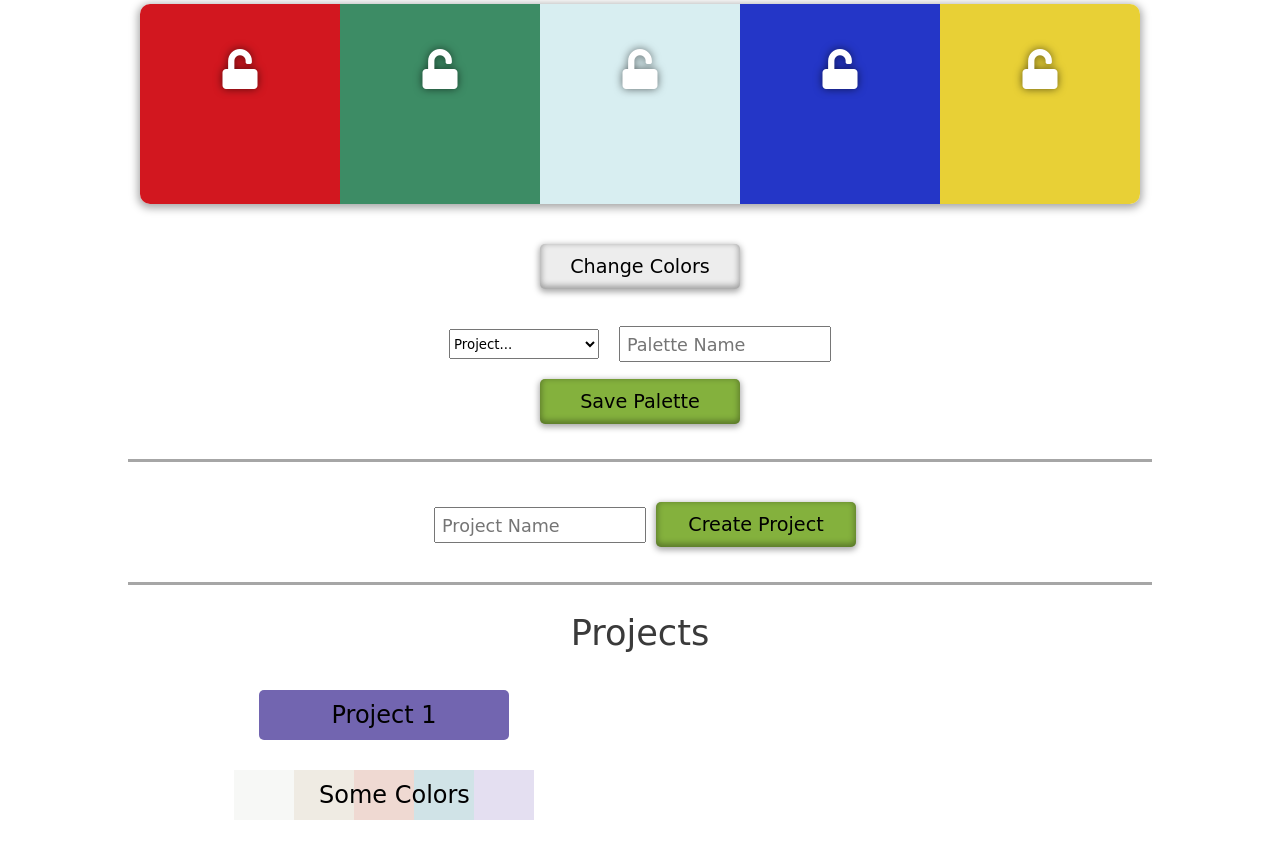
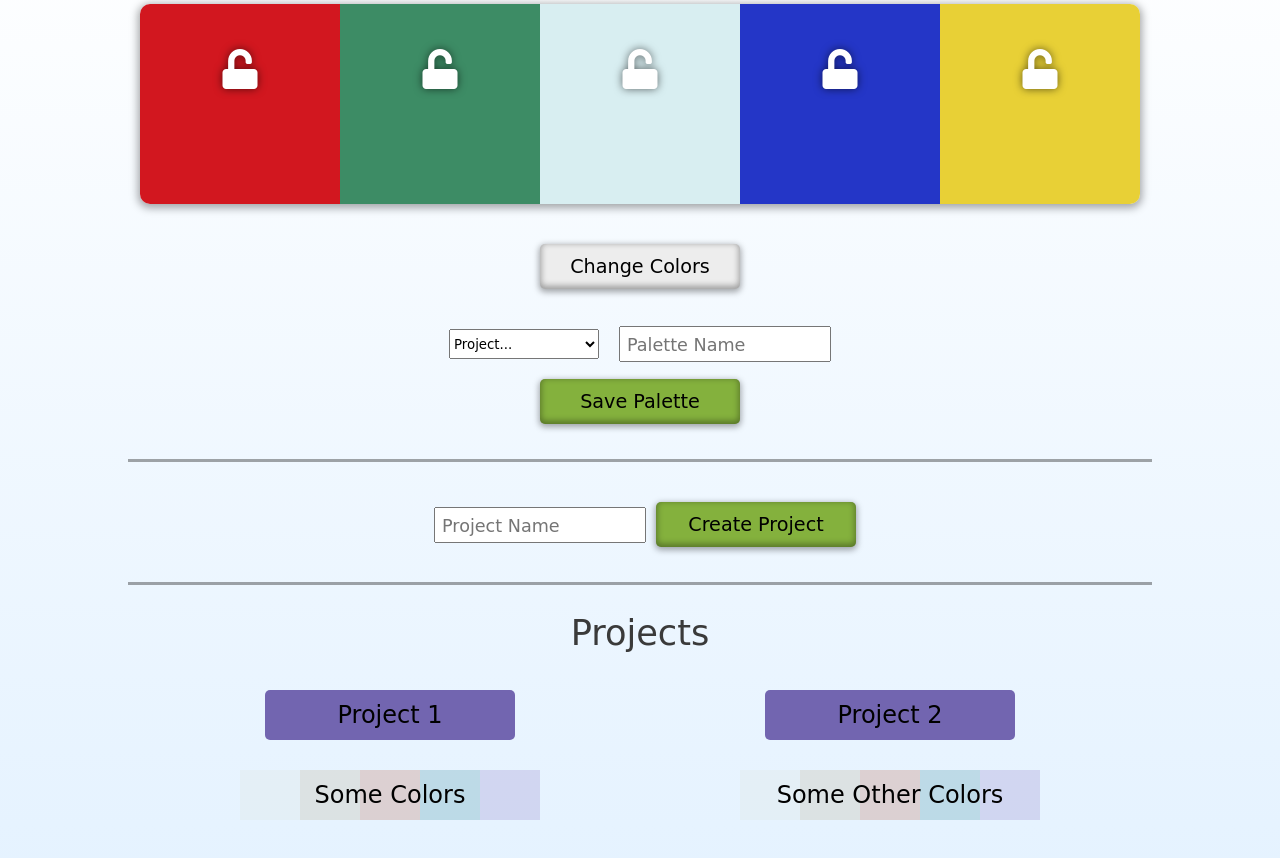
Before and after one commit to jarushford/palette-picker, a website: page public/index.html in a window 1280 px wide. Shown: the part 104-962 px from the top of the page. Drawn offline with Linux system fonts and the light colour scheme; a web font is replaced by a local one.

```diff
--- a/public/index.html
+++ b/public/index.html
@@ -65,6 +65,20 @@
             </li>
           </ul>
         </article>
+        <article class="project">
+          <h2 class="project-title">Project 2</h2>
+          <ul class="project-palettes">
+            <li class="project-palette">
+              <h3 class="project-palette-name">Some Other Colors</h3>
+              <div class="project-palette-color p-color1"></div>
+              <div class="project-palette-color p-color2"></div>
+              <div class="project-palette-color p-color3"></div>
+              <div class="project-palette-color p-color4"></div>
+              <div class="project-palette-color p-color5"></div>
+              <button class="delete-btn">X</button>
+            </li>
+          </ul>
+        </article>
       </section>
     </main>
   </body>
--- a/public/styles/styles.css
+++ b/public/styles/styles.css
@@ -1,3 +1,7 @@
+body {
+  background: linear-gradient(white, rgb(228, 242, 255));
+}
+
 .title {
   margin: 30px auto;
   text-align: center;
@@ -165,6 +169,7 @@
   min-height: 20vh;
   width: 80%;
   margin: 0 auto 50px;
+  max-width: 1000px;
 }
 
 .projects-grid {
@@ -196,9 +201,11 @@
 .project-palette-name {
   position: absolute;
   top: 8px;
-  padding: 5px 10px;
-  left: 75px;
-  border-radius: 3px;
+  padding: 5px 0;
+  left: 0px;
+  width: 300px;
+  line-height: 25px;
+  text-align: center;
   font-family: 'Skranji', cursive;
   font-size: 1.5rem;
   transition: .5s ease;
```
Also changed, not shown: server.js (+23 -0 lines).
